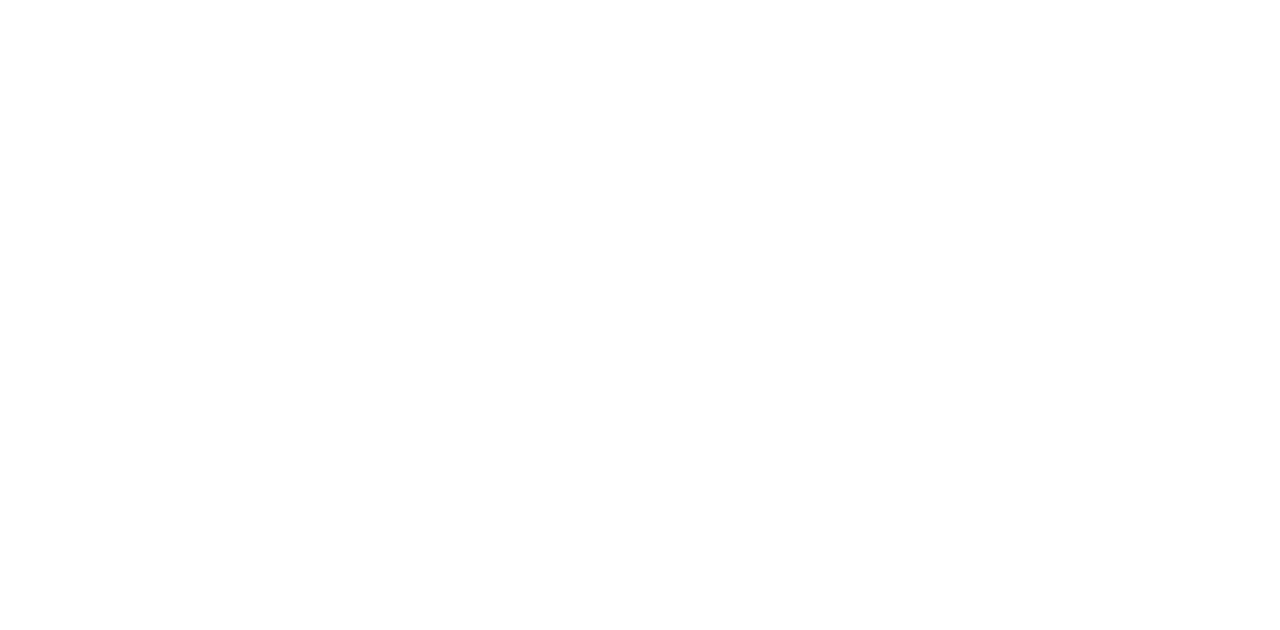
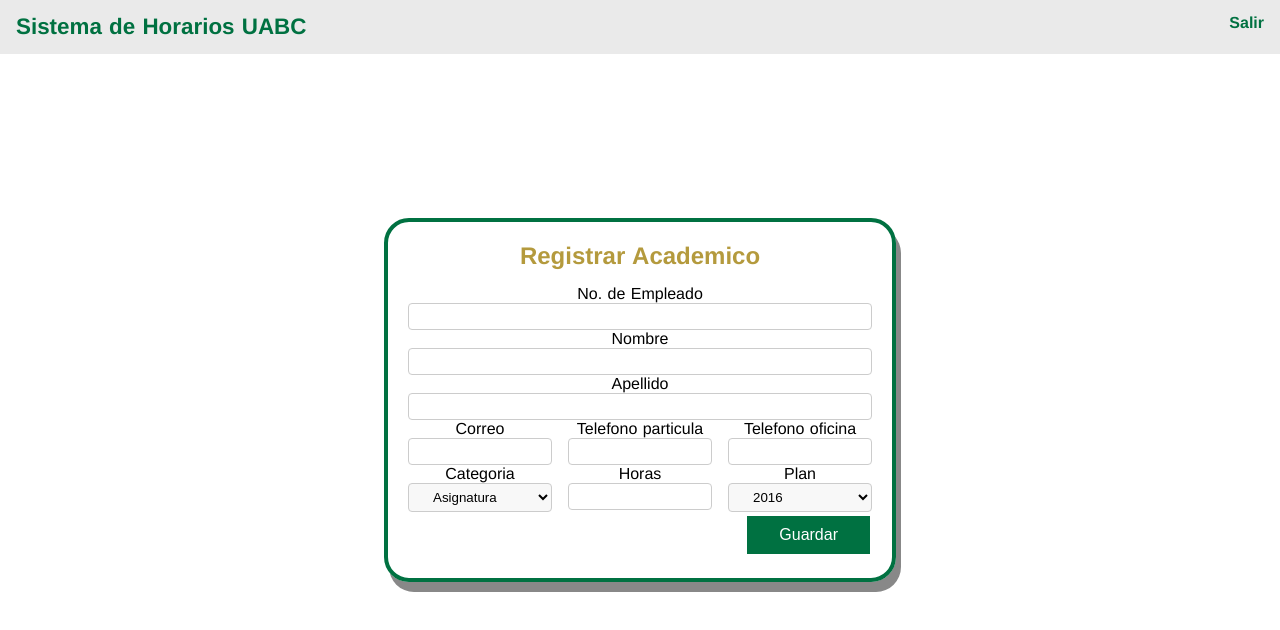
Before and after one commit to pedro-m-g/timetables-app, a Nuxt app: page /Forms/academicoForm in a window 1280 px wide. Before the commit this address had no page. Shown: the top 630 px of the page. Built offline with nearby package versions, Linux system fonts and the light colour scheme.

Commit message:
Registrar academicos

```diff
--- /dev/null
+++ b/pages/Forms/academicoForm.vue
@@ -0,0 +1,131 @@
+<template>
+  <section class="container">
+    <div class="navBar">
+      <LoggedNavbar/>
+    </div>
+
+    <div class="box">
+      <h1> Registrar Academico</h1>
+      <form class="form">
+
+        <label for="fnempleado">No. de Empleado</label>
+        <input type="text" id="fnempleado" name="clave">
+
+        <label for="fnombre">Nombre</label>
+        <input type="text" id="fnombre" name="clave">
+
+        <label for="fapellido">Apellido</label>
+        <input type="text" id="fapellido" name="clave">
+
+
+        <div class="test">
+
+          <label for="fcorreo">Correo</label>
+          <input type="text" id="fcorreo" name="clave">
+
+          <label for="ftp">Telefono particula</label>
+          <input type="text" id="ftp" name="clave">
+
+          <label for="fto">Telefono oficina</label>
+          <input type="text" id="fto" name="clave">
+        </div>
+
+        <div class="test">
+
+          <label for="fcategoria">Categoria</label>
+          <select id="fcategoria" name="categoria">
+            <option value="asignatura">Asignatura</option>
+            <option value="planta">Planta</option>
+          </select>
+
+          <label for="fhoras">Horas</label>
+          <input type="text" id="fhoras" name="horas">
+
+          <label for="fplan">Plan</label>
+          <select id="plan" name="fplan">
+            <option value="1">2016</option>
+            <option value="2">2</option>
+            <option value="3">3</option>
+          </select>
+
+        </div>
+        <input class="saveButton" type="submit" name="" value="Guardar">
+      </form>
+
+    </div>
+  </section>
+</template>
+
+<script>
+import LoggedNavbar from '~/components/LoggedNavbar.vue'
+export default {
+  components: {
+      LoggedNavbar
+  }
+};
+</script>
+
+
+<style scoped>
+
+.saveButton{
+  float: right;
+  background-color: #007141;
+  border: none;
+  font-size: 16px;
+  margin: 4px 2px;
+  padding: 10px 32px;
+  color: white;
+
+}
+
+.test{
+  column-count: 3;
+}
+
+input, label {
+    display:block;
+}
+
+h1{
+  padding-bottom: 15px;
+  color: #B49A3D;
+}
+
+
+.box{
+  border: 4px solid #007141;
+  border-radius: 25px;
+  width: 40%;
+  height: 40%;
+  background-color: #FFFFF;
+  box-shadow: 5px 10px #888888;
+  margin: auto;
+  padding: 20px;
+}
+
+.container {
+  min-height: 100vh;
+  display: flex;
+  justify-content: center;
+  align-items: center;
+  text-align: center;
+}
+
+.navBar{
+  position: absolute;
+  top: 0px;
+  left: 0px;
+  width: 100%;
+}
+
+input[type=text], select {
+    width: 100%;
+    padding: 5px 20px;
+    margin: 8px 2;
+    display: inline-block;
+    border: 1px solid #ccc;
+    border-radius: 4px;
+}
+
+</style>
--- a/pages/registerMenu.vue
+++ b/pages/registerMenu.vue
@@ -8,7 +8,7 @@
 			<h1> Registrar </h1>
 			<div class="">
 				<a href="#"><div class="grid-item">Aulas</div></a>
-				<a href="#"><div class="grid-item">Academicos</div></a>
+				<a href="/Forms/academicoForm"><div class="grid-item">Academicos</div></a>
 				<a href="/Forms/MateriasForm"><div class="grid-item">Materias</div></a>
 				<div class="grid-item">...</div>
 
```
